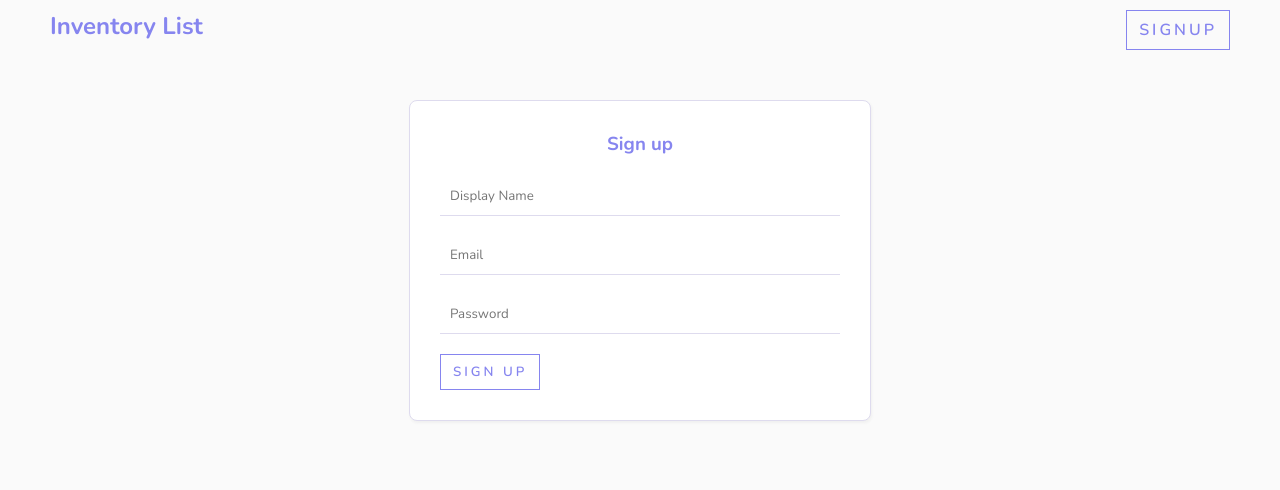
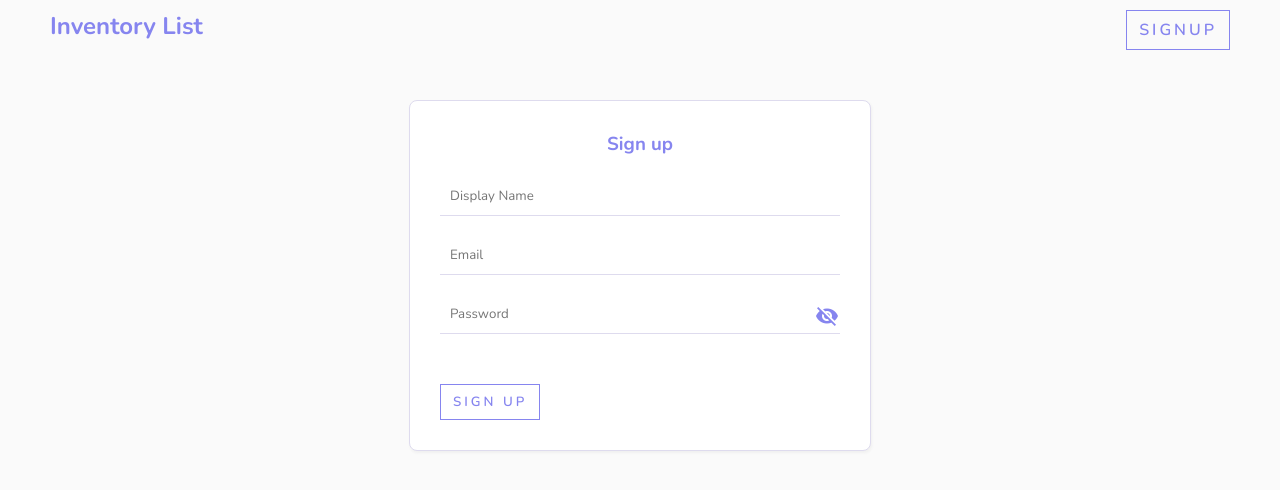
Before and after one commit to salbihmustafa/inventory-tracker, a Vue app: page /signup in a window 1280 px wide. Shown: the top 490 px of the page. Built offline with nearby package versions, Linux system fonts and the light colour scheme; no server answers.

Commit message:
install material icons and add visibility eye icon to password input

```diff
--- a/package.json
+++ b/package.json
@@ -9,6 +9,7 @@
   "dependencies": {
     "core-js": "^3.6.5",
     "firebase": "^9.1.3",
+    "material-icons": "^1.10.0",
     "vue": "^3.0.0",
     "vue-router": "^4.0.0-0"
   },
--- a/public/index.html
+++ b/public/index.html
@@ -1,6 +1,7 @@
 <!DOCTYPE html>
 <html lang="">
   <head>
+    <link href="https://fonts.googleapis.com/css2?family=Material+Icons" rel="stylesheet">
     <meta charset="utf-8">
     <meta http-equiv="X-UA-Compatible" content="IE=edge">
     <meta name="viewport" content="width=device-width,initial-scale=1.0">
--- a/src/assets/main.css
+++ b/src/assets/main.css
@@ -81,3 +81,7 @@ textarea {
   font-size: 14px;
   margin: 16px 0;
 }
+
+span{
+  color: var(--primary);
+}
--- a/src/views/auth/Signup.vue
+++ b/src/views/auth/Signup.vue
@@ -1,31 +1,79 @@
 <template>
-  <form>
-      <h3>Sign up</h3>
-      <input type="text" placeholder="Display Name" v-model="displayName">
-      <input type="email" placeholder="Email" v-model="email">
-      <input type="password" placeholder="Password" v-model="password">
-      <button>Sign Up</button>
+  <form @submit.prevent="handleSubmit">
+    <h3>Sign up</h3>
+    <input type="text" placeholder="Display Name" v-model="displayName" />
+    <input type="email" placeholder="Email" v-model="email" />
+    <input :type="passtype" placeholder="Password" v-model="password" />
+    <div v-if="!visible">
+      <span class="material-icons" @click="toggleVisibility">visibility_off</span>
+    </div>
+    <div v-if="visible">
+      <span class="material-icons" @click="toggleVisibility">visibility</span>
+    </div>
+    <div class="error" v-if="error">{{ error }}</div>
+    <button v-if="!isPending">Sign Up</button>
+    <button v-if="isPending" disabled>Loading..</button>
   </form>
 </template>
 
 <script>
-import { ref } from 'vue';
-import { useRouter } from 'vue-router';
+import useSignup from "@/composables/useSignup.js";
+import { ref } from "vue";
+import { useRouter } from "vue-router";
 
 export default {
-  setup(){
-    const displayName = ref('');
-    const email = ref('');
-    const password = ref('');
+  data(){
+    return {
+      visible: false, //toggle to show or hide password
+      passtype: 'password',
+    }
+  },
+  setup() {
+    const { error, signup, isPending } = useSignup();
+    const router = useRouter();
+    const displayName = ref("");
+    const email = ref("");
+    const password = ref("");
 
-    return { displayName, email, password }
+    const handleSubmit = async () => {
+      const response = await signup(
+        email.value,
+        password.value,
+        displayName.value
+      );
+      if (!error.value) {
+        //enters here when there are no errors
+        console.log("User successfully signed up");
+        //Route to home page
+        router.push({ name: "Home" });
+      }
+    };
+
+    return { displayName, email, password, handleSubmit, error, isPending };
+  },
+  methods: {
+    toggleVisibility () {
+      this.visible = !this.visible;
+      if(this.visible){
+        //show password
+        this.passtype = 'text';
+      }else{
+        //hide password
+        this.passtype = 'password';
+      }
+    }
   }
-}
+};
 </script>
 
 <style scoped>
-h3{
+h3 {
   text-align: center;
 }
-
+span {
+  position: relative;
+  top: -50px;
+  left: 375px;
+  cursor: pointer;
+}
 </style>
```
Also changed, not shown: 1 other file (tests, documents, lock files or other folders).
